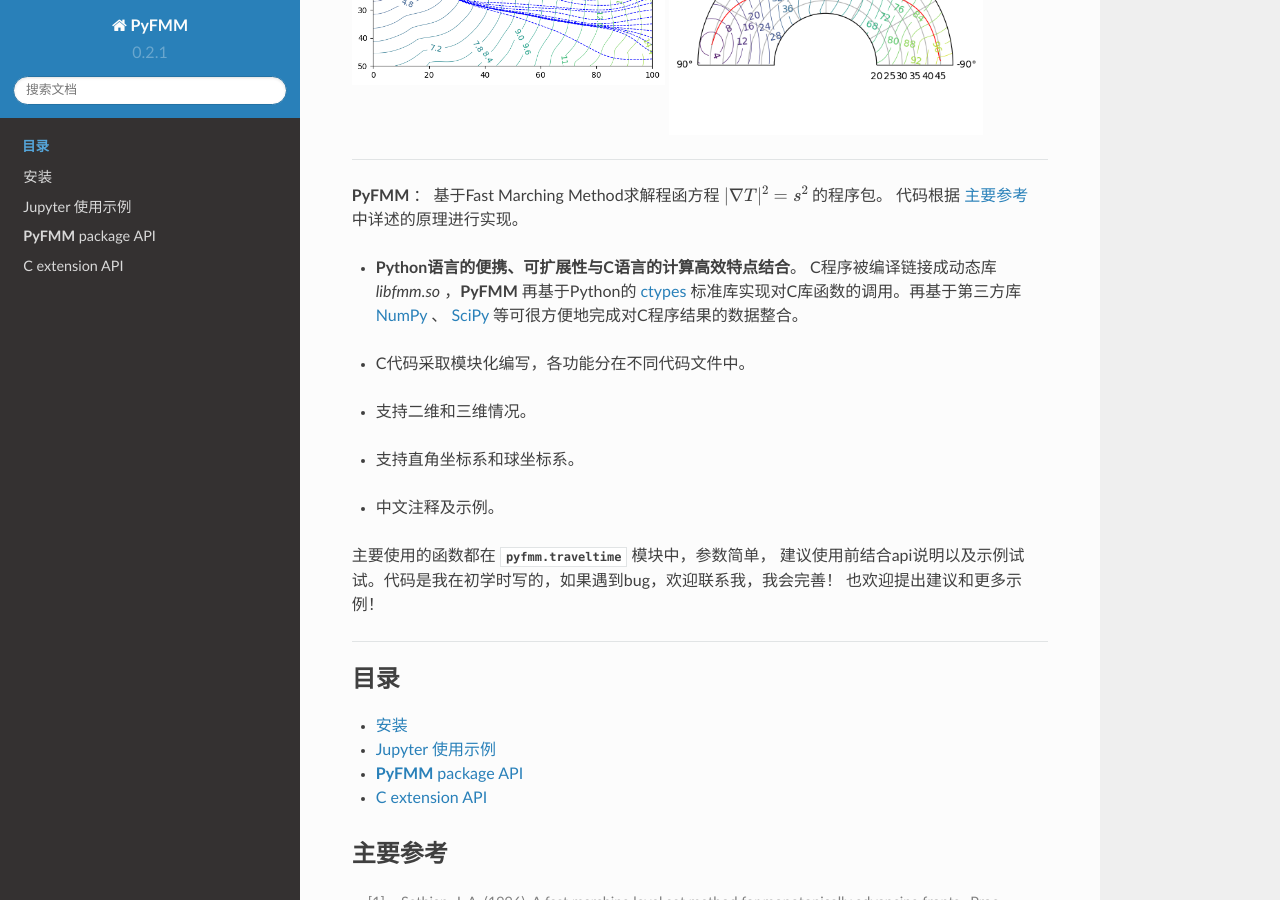
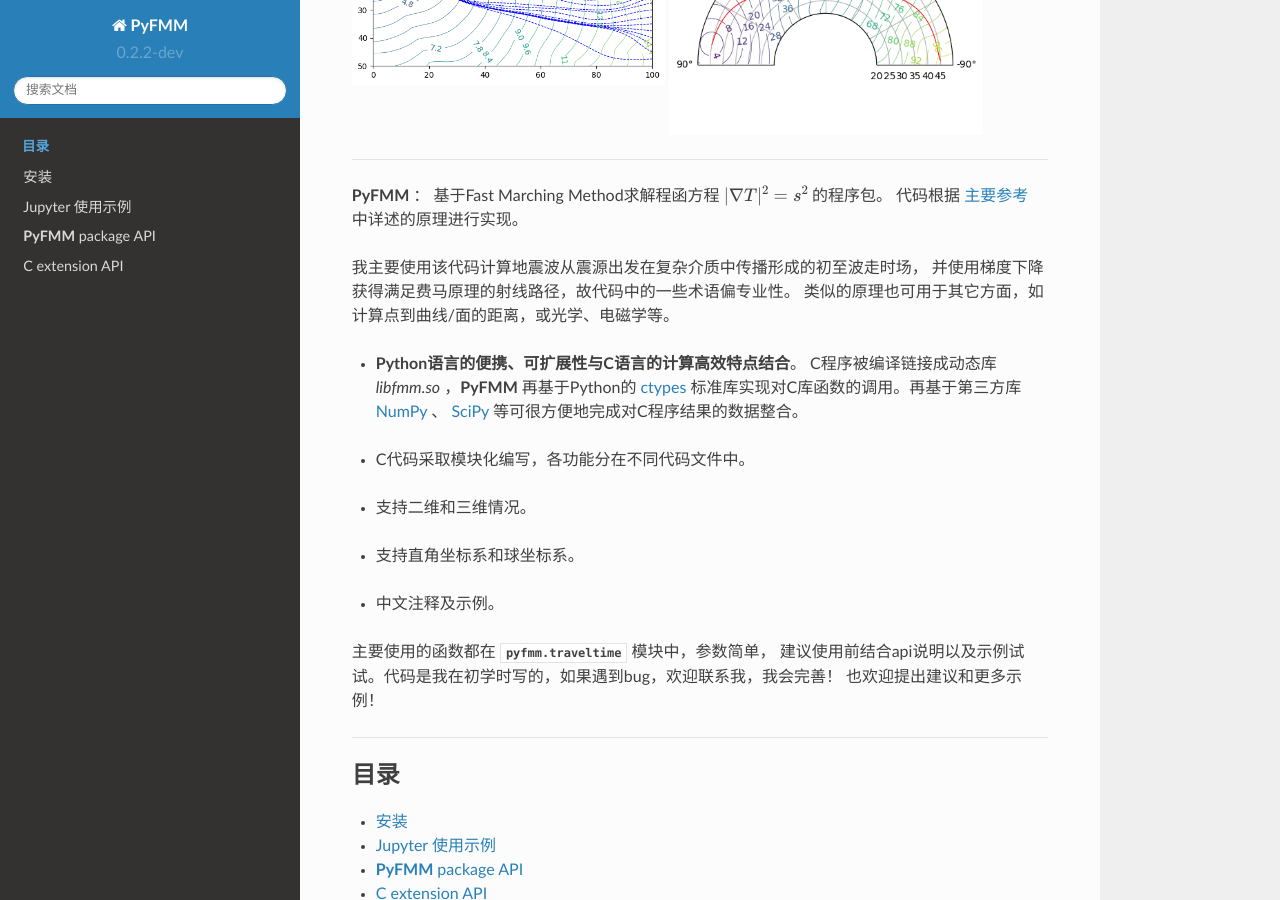
Before and after one commit to Dengda98/PyFMM, a Sphinx documentation site: the page built from docs/source/index.rst, in a window 1280 px wide and 900 px high, scrolled down 421 px. Built offline with Sphinx 7.4.7 and the Read the Docs theme 2.0.0, drawn with Linux system fonts in a browser that asks for light colours.

Commit message:
fix docs

```diff
--- a/docs/source/index.rst
+++ b/docs/source/index.rst
@@ -21,6 +21,10 @@
 
 **PyFMM** ： 基于Fast Marching Method求解程函方程 :math:`|\nabla T|^2 = s^2` 的程序包。
 代码根据 :ref:`主要参考 <main_ref>` 中详述的原理进行实现。
+
+我主要使用该代码计算地震波从震源出发在复杂介质中传播形成的初至波走时场，
+并使用梯度下降获得满足费马原理的射线路径，故代码中的一些术语偏专业性。
+类似的原理也可用于其它方面，如计算点到曲线/面的距离，或光学、电磁学等。
 
 
 + **Python语言的便携、可扩展性与C语言的计算高效特点结合**。
--- a/pyfmm/_version.py
+++ b/pyfmm/_version.py
@@ -1 +1 @@
-__version__ = '0.2.1'
+__version__ = '0.2.2-dev'
```
Also changed, not shown: README.md (+6 -2 lines).
